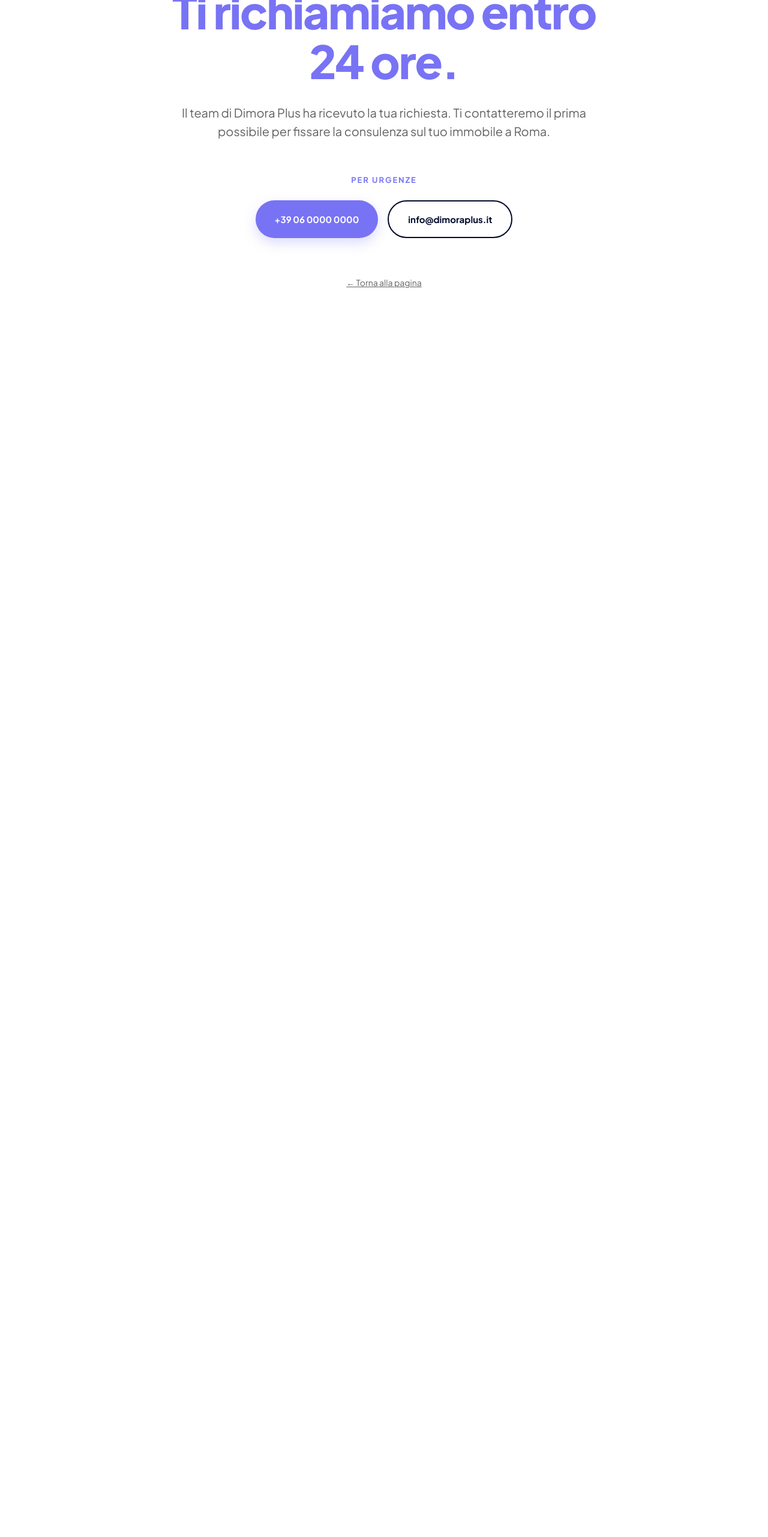
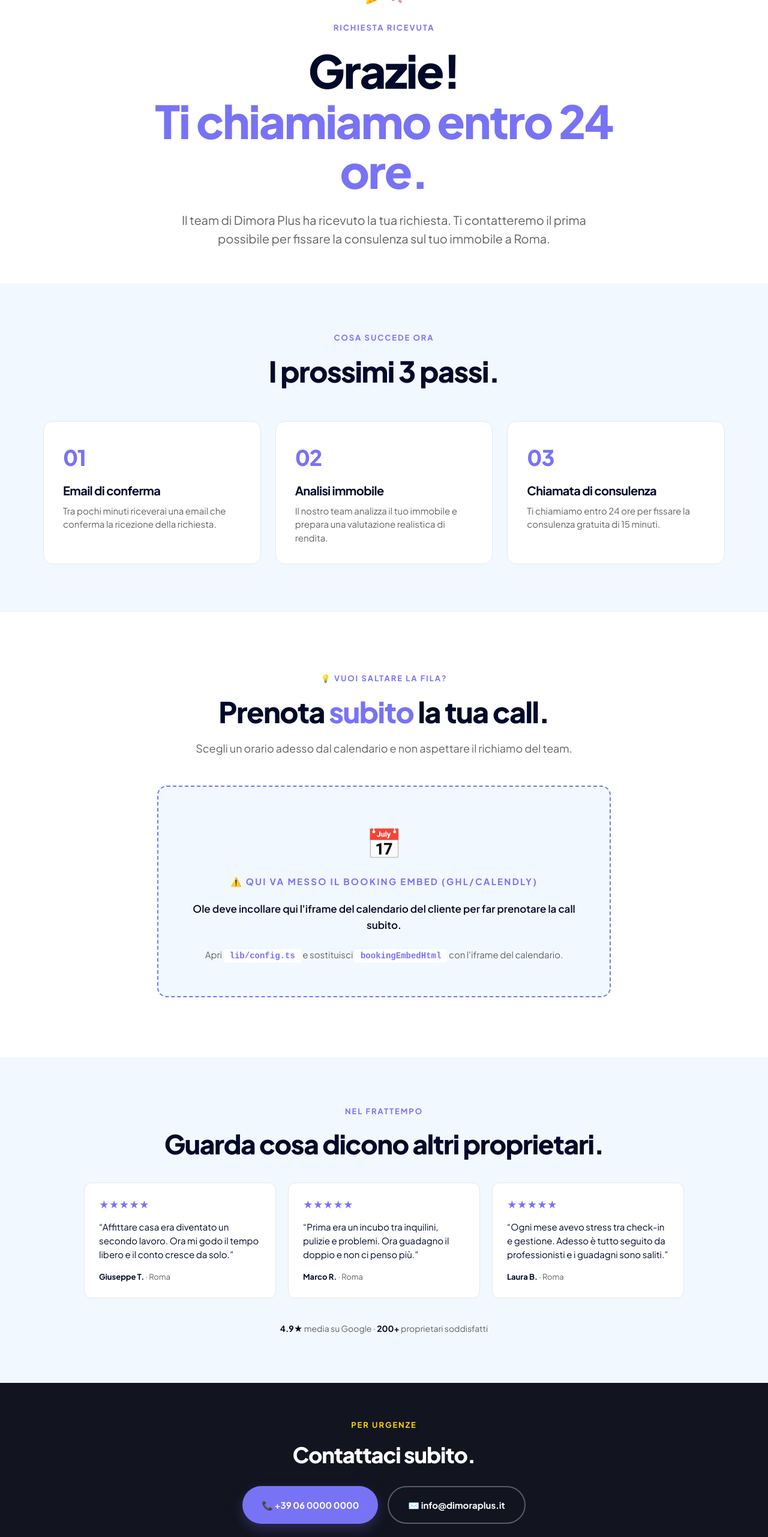
Before and after one commit to niccolosanso-ops/mattone-landing-template, a Next.js app: page /grazie in a window 1280 px wide. Shown: the part 234-2797 px from the top of the page at 60% size. Before the commit the page ends 800 px from the top, so only its background shows below. Built offline with nearby package versions, Linux system fonts and the light colour scheme.

Commit message:
feat(typ): thank you page stile Cosmica — hero grazie + 3 step + booking embed + prova sociale + contatti veloci. Config: bookingEmbedHtml + instagramUrl + pdfLeadMagnetUrl (opzionali)

```diff
--- a/app/grazie/page.tsx
+++ b/app/grazie/page.tsx
@@ -2,26 +2,147 @@ import { CONFIG } from "@/lib/config";
 import Link from "next/link";
 
 export default function Grazie() {
+  const bookingConfigured = !CONFIG.bookingEmbedHtml.includes("PLACEHOLDER");
+
   return (
-    <main style={{ minHeight: "100vh", display: "flex", alignItems: "center", justifyContent: "center", padding: 40 }}>
-      <div className="container" style={{ textAlign: "center", maxWidth: 780 }}>
-        <div className="eyebrow" style={{ marginBottom: 24 }}>RICHIESTA RICEVUTA</div>
-        <h1 style={{ fontSize: "clamp(44px, 6vw, 76px)", marginBottom: 28 }}>
-          Grazie!<br/>
-          <span style={{ color: "var(--accent)" }}>Ti richiamiamo entro 24 ore.</span>
-        </h1>
-        <p style={{ fontSize: 20, color: "var(--text-muted)", marginBottom: 56, lineHeight: 1.55 }}>
-          Il team di {CONFIG.nomeAgenzia} ha ricevuto la tua richiesta. Ti contatteremo il prima possibile per fissare la consulenza sul tuo immobile a {CONFIG.città}.
-        </p>
-        <div className="eyebrow" style={{ marginBottom: 24 }}>PER URGENZE</div>
-        <div style={{ display: "flex", gap: 16, justifyContent: "center", flexWrap: "wrap", fontSize: 15 }}>
-          <a href={`tel:${CONFIG.telefono}`} className="btn">{CONFIG.telefono}</a>
-          <a href={`mailto:${CONFIG.email}`} className="btn-outline">{CONFIG.email}</a>
+    <main>
+
+      {/* ═══════════════ TOP BAR ═══════════════ */}
+      <header style={{ padding: "24px 0", borderBottom: "1px solid var(--border)" }}>
+        <div className="container" style={{ display: "flex", justifyContent: "space-between", alignItems: "center" }}>
+          <div style={{ fontWeight: 800, fontSize: 22, letterSpacing: "-0.02em" }}>{CONFIG.nomeAgenzia}</div>
+          <Link href="/" style={{ fontSize: 14, color: "var(--text-muted)", textDecoration: "underline" }}>← Torna alla pagina</Link>
         </div>
-        <div style={{ marginTop: 64, fontSize: 14 }}>
-          <Link href="/" style={{ color: "var(--text-muted)", textDecoration: "underline" }}>← Torna alla pagina</Link>
+      </header>
+
+      {/* ═══════════════ HERO GRAZIE ═══════════════ */}
+      <section style={{ padding: "80px 0 60px", textAlign: "center" }}>
+        <div className="container" style={{ maxWidth: 900 }}>
+          <div style={{ fontSize: 56, marginBottom: 20 }}>🎉</div>
+          <div className="eyebrow" style={{ marginBottom: 20 }}>RICHIESTA RICEVUTA</div>
+          <h1 style={{ fontSize: "clamp(44px, 6vw, 76px)", marginBottom: 24 }}>
+            Grazie!<br/>
+            <span style={{ color: "var(--accent)" }}>Ti chiamiamo entro 24 ore.</span>
+          </h1>
+          <p style={{ fontSize: 20, color: "var(--text-muted)", maxWidth: 720, margin: "0 auto", lineHeight: 1.55 }}>
+            Il team di {CONFIG.nomeAgenzia} ha ricevuto la tua richiesta. Ti contatteremo il prima possibile per fissare la consulenza sul tuo immobile a {CONFIG.città}.
+          </p>
         </div>
-      </div>
+      </section>
+
+      {/* ═══════════════ COSA SUCCEDE ORA ═══════════════ */}
+      <section style={{ padding: "80px 0", background: "var(--bg-soft)" }}>
+        <div className="container">
+          <div className="eyebrow" style={{ marginBottom: 20, textAlign: "center" }}>COSA SUCCEDE ORA</div>
+          <h2 style={{ fontSize: "clamp(32px, 4.5vw, 48px)", marginBottom: 56, textAlign: "center" }}>
+            I prossimi 3 passi.
+          </h2>
+          <div style={{ display: "grid", gridTemplateColumns: "repeat(auto-fit, minmax(280px, 1fr))", gap: 24 }}>
+            {[
+              { n: "01", title: "Email di conferma", desc: "Tra pochi minuti riceverai una email che conferma la ricezione della richiesta." },
+              { n: "02", title: "Analisi immobile", desc: "Il nostro team analizza il tuo immobile e prepara una valutazione realistica di rendita." },
+              { n: "03", title: "Chiamata di consulenza", desc: "Ti chiamiamo entro 24 ore per fissare la consulenza gratuita di 15 minuti." },
+            ].map((s, i) => (
+              <div key={i} style={{ padding: 32, background: "#fff", border: "1px solid var(--border)", borderRadius: 16 }}>
+                <div style={{ fontSize: 36, fontWeight: 800, color: "var(--accent)", marginBottom: 16, letterSpacing: "-0.03em" }}>{s.n}</div>
+                <h3 style={{ fontSize: 20, fontWeight: 700, marginBottom: 12 }}>{s.title}</h3>
+                <p style={{ fontSize: 15, color: "var(--text-muted)", lineHeight: 1.5, margin: 0 }}>{s.desc}</p>
+              </div>
+            ))}
+          </div>
+        </div>
+      </section>
+
+      {/* ═══════════════ BOOKING SUBITO (upsell) ═══════════════ */}
+      <section style={{ padding: "100px 0" }}>
+        <div className="container" style={{ maxWidth: 820 }}>
+          <div className="eyebrow" style={{ marginBottom: 20, textAlign: "center" }}>💡 VUOI SALTARE LA FILA?</div>
+          <h2 style={{ fontSize: "clamp(32px, 4.5vw, 48px)", marginBottom: 20, textAlign: "center" }}>
+            Prenota <span style={{ color: "var(--accent)" }}>subito</span> la tua call.
+          </h2>
+          <p style={{ fontSize: 18, color: "var(--text-muted)", marginBottom: 48, textAlign: "center", lineHeight: 1.55 }}>
+            Scegli un orario adesso dal calendario e non aspettare il richiamo del team.
+          </p>
+          {bookingConfigured ? (
+            <div style={{ background: "#fff", padding: 32, border: "1px solid var(--border)", borderRadius: 16 }} dangerouslySetInnerHTML={{ __html: CONFIG.bookingEmbedHtml }} />
+          ) : (
+            <div style={{ background: "var(--bg-soft)", padding: 56, border: "2px dashed var(--accent)", borderRadius: 16, textAlign: "center" }}>
+              <div style={{ fontSize: 48, marginBottom: 16 }}>📅</div>
+              <div className="eyebrow" style={{ marginBottom: 20, fontSize: 15 }}>⚠️ QUI VA MESSO IL BOOKING EMBED (GHL/CALENDLY)</div>
+              <p style={{ color: "var(--text)", fontSize: 17, margin: "0 0 24px", lineHeight: 1.6, fontWeight: 600 }}>
+                Ole deve incollare qui l&apos;iframe del calendario del cliente per far prenotare la call subito.
+              </p>
+              <p style={{ color: "var(--text-muted)", fontSize: 15, margin: 0, lineHeight: 1.6 }}>
+                Apri <code style={{ background: "#fff", padding: "3px 10px", color: "var(--accent)", borderRadius: 4, fontSize: 14, fontWeight: 700 }}>lib/config.ts</code> e sostituisci{" "}
+                <code style={{ background: "#fff", padding: "3px 10px", color: "var(--accent)", borderRadius: 4, fontSize: 14, fontWeight: 700 }}>bookingEmbedHtml</code> con l&apos;iframe del calendario.
+              </p>
+            </div>
+          )}
+        </div>
+      </section>
+
+      {/* ═══════════════ PROVA SOCIALE ═══════════════ */}
+      {CONFIG.testimonianze.length > 0 && (
+        <section style={{ padding: "80px 0", background: "var(--bg-soft)" }}>
+          <div className="container">
+            <div className="eyebrow" style={{ marginBottom: 20, textAlign: "center" }}>NEL FRATTEMPO</div>
+            <h2 style={{ fontSize: "clamp(28px, 4vw, 44px)", marginBottom: 40, textAlign: "center" }}>
+              Guarda cosa dicono altri proprietari.
+            </h2>
+            <div style={{ display: "grid", gridTemplateColumns: "repeat(auto-fit, minmax(280px, 1fr))", gap: 20, maxWidth: 1000, margin: "0 auto" }}>
+              {CONFIG.testimonianze.slice(0, 3).map((t, i) => (
+                <div key={i} style={{ padding: 24, background: "#fff", border: "1px solid var(--border)", borderRadius: 12 }}>
+                  <div style={{ color: "var(--accent)", fontSize: 16, marginBottom: 12 }}>★★★★★</div>
+                  <p style={{ fontSize: 15, lineHeight: 1.55, margin: "0 0 16px", color: "var(--text)" }}>&ldquo;{t.quote}&rdquo;</p>
+                  <footer style={{ fontSize: 13, color: "var(--text-muted)" }}>
+                    <strong style={{ color: "var(--text)", fontWeight: 700 }}>{t.autore}</strong> · {t.città}
+                  </footer>
+                </div>
+              ))}
+            </div>
+            <div style={{ marginTop: 40, textAlign: "center", color: "var(--text-muted)", fontSize: 14 }}>
+              <strong style={{ color: "var(--text)" }}>{CONFIG.stats.ratingMedio}★</strong> media su Google · <strong style={{ color: "var(--text)" }}>{CONFIG.stats.ratingReviews}+</strong> proprietari soddisfatti
+            </div>
+          </div>
+        </section>
+      )}
+
+      {/* ═══════════════ SOCIAL / PDF (opzionali) ═══════════════ */}
+      {(CONFIG.instagramUrl || CONFIG.pdfLeadMagnetUrl) && (
+        <section style={{ padding: "80px 0" }}>
+          <div className="container" style={{ maxWidth: 820, textAlign: "center" }}>
+            <h3 style={{ fontSize: "clamp(24px, 3vw, 32px)", marginBottom: 32 }}>
+              Restiamo in contatto.
+            </h3>
+            <div style={{ display: "flex", gap: 16, justifyContent: "center", flexWrap: "wrap" }}>
+              {CONFIG.instagramUrl && (
+                <a href={CONFIG.instagramUrl} target="_blank" rel="noopener" className="btn-outline">
+                  📸 Seguici su Instagram
+                </a>
+              )}
+              {CONFIG.pdfLeadMagnetUrl && (
+                <a href={CONFIG.pdfLeadMagnetUrl} target="_blank" rel="noopener" className="btn">
+                  📥 Scarica la guida gratuita
+                </a>
+              )}
+            </div>
+          </div>
+        </section>
+      )}
+
+      {/* ═══════════════ CONTATTI VELOCI ═══════════════ */}
+      <section style={{ padding: "60px 0 100px", background: "var(--bg-dark)", color: "#fff" }}>
+        <div className="container" style={{ maxWidth: 820, textAlign: "center" }}>
+          <div className="eyebrow" style={{ marginBottom: 20, color: "var(--gold)" }}>PER URGENZE</div>
+          <h3 style={{ fontSize: "clamp(24px, 3vw, 36px)", marginBottom: 32, color: "#fff" }}>
+            Contattaci subito.
+          </h3>
+          <div style={{ display: "flex", gap: 16, justifyContent: "center", flexWrap: "wrap" }}>
+            <a href={`tel:${CONFIG.telefono}`} className="btn">📞 {CONFIG.telefono}</a>
+            <a href={`mailto:${CONFIG.email}`} style={{ padding: "18px 32px", background: "transparent", color: "#fff", border: "2px solid rgba(255,255,255,0.3)", borderRadius: 999, fontWeight: 700, fontSize: 15 }}>✉️ {CONFIG.email}</a>
+          </div>
+        </div>
+      </section>
     </main>
   );
 }
--- a/lib/config.ts
+++ b/lib/config.ts
@@ -27,6 +27,16 @@ export const CONFIG = {
   // FORM GHL EMBED — Ole sostituisce con iframe reale dal GHL cliente
   ghlFormEmbedHtml: `<iframe src="https://forms.gohighlevel.com/PLACEHOLDER" style="width:100%;min-height:520px;border:0;background:transparent;" allowfullscreen></iframe>`,
 
+  // BOOKING EMBED (thank you page) — opzionale
+  // Ole può incollare qui il codice iframe del calendario GHL/Calendly
+  // del cliente. Serve per far prenotare la call SUBITO dopo il form.
+  // Se lasciato con PLACEHOLDER, la sezione booking mostra fallback.
+  bookingEmbedHtml: `<iframe src="https://api.leadconnectorhq.com/widget/booking/PLACEHOLDER" style="width:100%;min-height:600px;border:0;background:transparent;" allowfullscreen></iframe>`,
+
+  // Social / lead magnet (opzionali — se vuoti la sezione non appare)
+  instagramUrl: "",
+  pdfLeadMagnetUrl: "",
+
   // Testimonianze (min 3, max 6 mostrate in griglia)
   testimonianze: [
     { quote: "Affittare casa era diventato un secondo lavoro. Ora mi godo il tempo libero e il conto cresce da solo.", autore: "Giuseppe T.", città: "Roma" },
```
